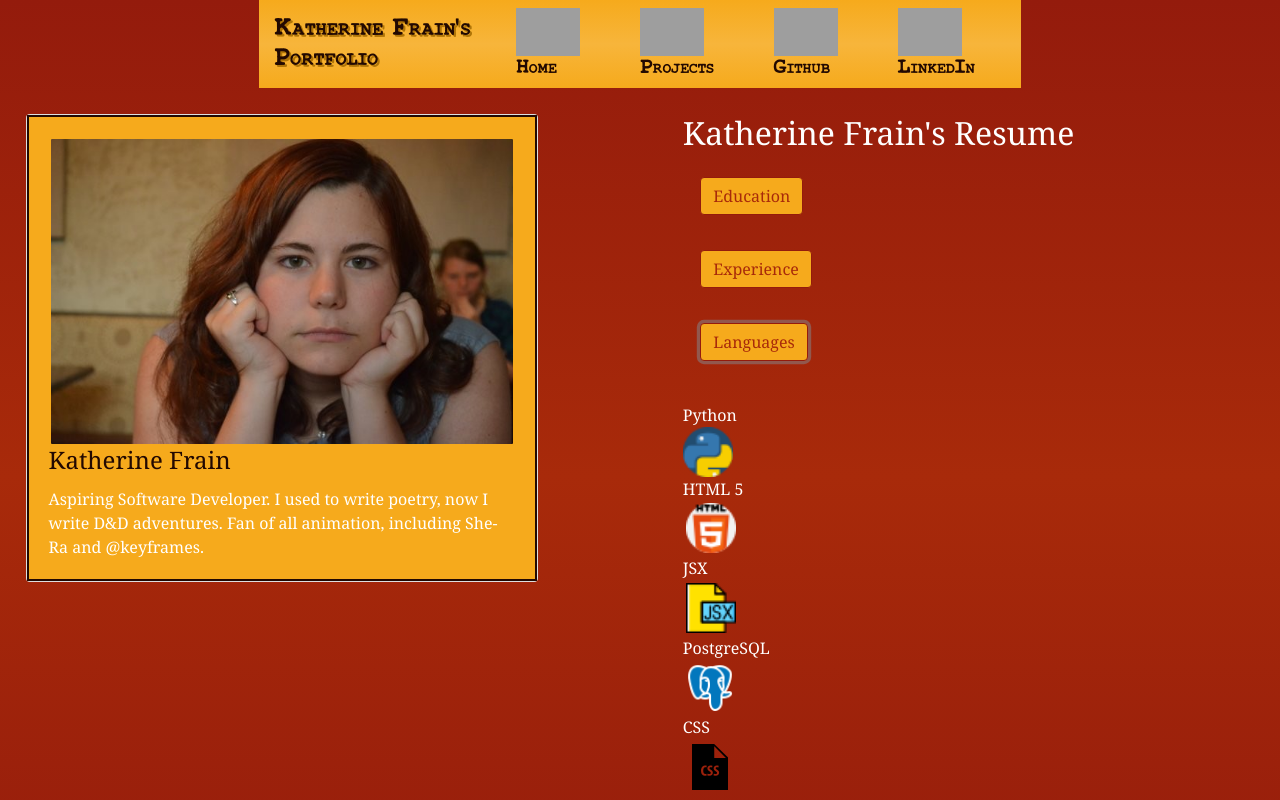
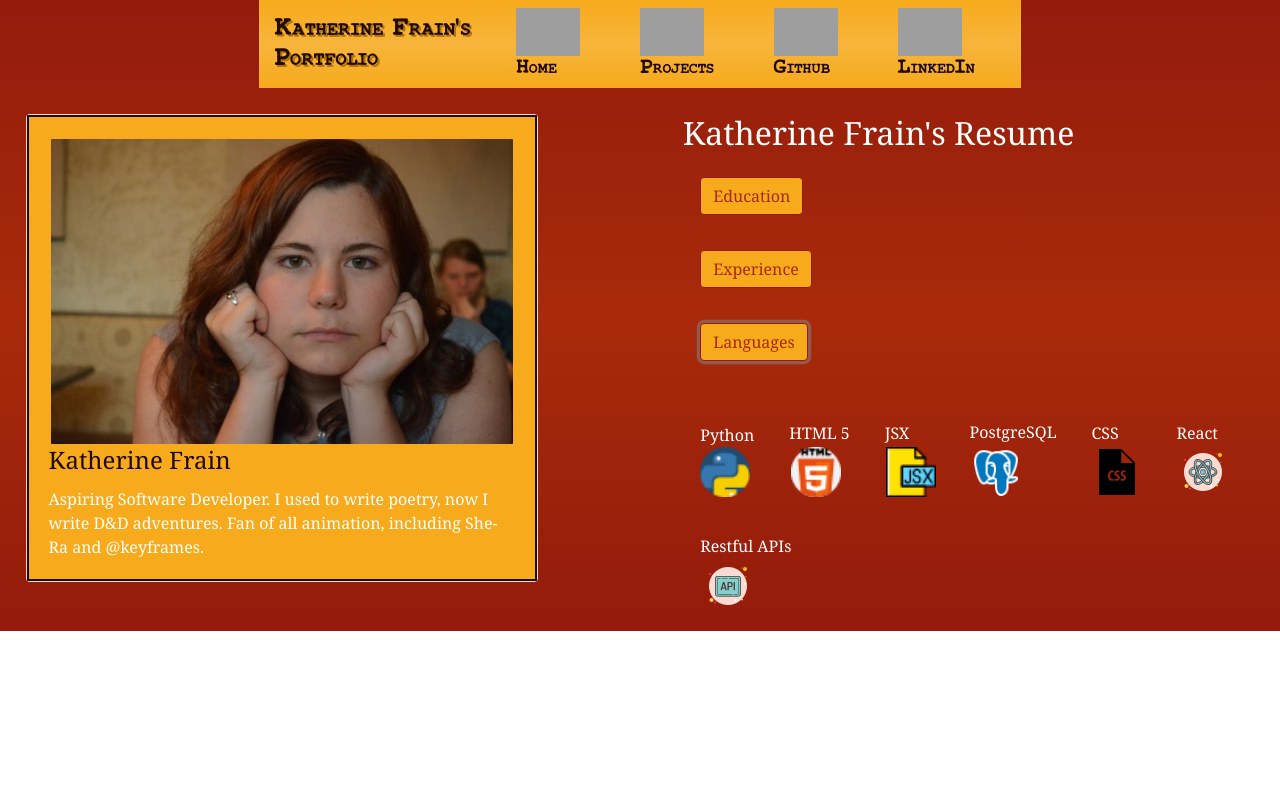
Before and after one commit to katherfrain/portfolio, a React (Create React App) app: page / in a window 1280 px wide. Both pictures are taken after a click on the button "Languages". Shown: the top 800 px of the page. Built offline with nearby package versions, Linux system fonts and the light colour scheme; grey boxes are pictures that could not be loaded.

Commit message:
minor changes

```diff
--- a/src/components/Resume.css
+++ b/src/components/Resume.css
@@ -10,6 +10,8 @@
 .card-body{
     margin: 20px
 }
-#icons {
+.icons {
     display: inline-block;
+    padding: 3%;
+    justify-content: space-between !important;
 }
--- a/src/components/Resume.js
+++ b/src/components/Resume.js
@@ -1,5 +1,5 @@
 import React from 'react';
-import { Button, Card, CardBody, CardSubtitle, CardTitle, Container, UncontrolledCollapse } from 'reactstrap';
+import { Button, Card, CardBody, CardSubtitle, CardTitle, Container, Row, UncontrolledCollapse } from 'reactstrap';
 import './Resume.css'
 import pythonicon from './icons/python.png'
 import html5icon from './icons/html-5.png'
@@ -79,21 +79,20 @@ export default function Resume() {
         <Button id ='languages'>Languages</Button>
         <UncontrolledCollapse toggler='#languages'>
         <br />
-        <div id='icons'>
-            <div>Python<br></br><img src={pythonicon} style={{width:'50px'}} alt='python icon from https://www.flaticon.com/free-icon/python_919852'/>
+            <div className='icons'>Python<br></br><img src={pythonicon} style={{width:'50px'}} alt='python icon from https://www.flaticon.com/free-icon/python_919852'/>
             </div>
-            <div>HTML 5<br /><img src={html5icon} style={{margin:'3%', width:'50px'}} alt='html 5 icon from https://www.flaticon.com/free-icon/html-5_919827' />
+            <div className='icons'>HTML 5<br /><img src={html5icon} style={{margin:'3%', width:'50px'}} alt='html 5 icon from https://www.flaticon.com/free-icon/html-5_919827' />
             </div>
-            <div>JSX<br /><img src={jsxicon} style={{margin:'3%', width:'50px'}} alt='jsx icon from https://www.flaticon.com/free-icon/jsx_541490?term=jsx&page=1&position=4&related_item_id=541490' />
+            <div className='icons'>JSX<br /><img src={jsxicon} style={{margin:'3%', width:'50px'}} alt='jsx icon from https://www.flaticon.com/free-icon/jsx_541490?term=jsx&page=1&position=4&related_item_id=541490' />
             </div>
-            <div> PostgreSQL<br /> <img src={postgresicon} style={{margin:'3%', width:'50px'}} alt ='postgres icon from https://icons8.com/icons/set/postgresql' />
+            <div className='icons'> PostgreSQL<br /> <img src={postgresicon} style={{margin:'3%', width:'50px'}} alt ='postgres icon from https://icons8.com/icons/set/postgresql' />
             </div>
-            <div>CSS <br /><img src={cssicon} style={{margin:'3%', width: '50px'}} alt='css icon from https://icons8.com/icons/set/css' />
+            <div className='icons'>CSS <br /><img src={cssicon} style={{margin:'3%', width: '50px'}} alt='css icon from https://icons8.com/icons/set/css' />
             </div>
-            <div>React <br /><img src={reacticon} style={{margin:'3%', width: '50px'}} alt='react icon from https://icons8.com/icons/set/react' />
+            <div className='icons'>React <br /><img src={reacticon} style={{margin:'3%', width: '50px'}} alt='react icon from https://icons8.com/icons/set/react' />
             </div>
-            <div>Restful APIs <br /> <img src={restfulicon} style={{margin: '3%', width:'50px'}} alt='restful API icon from https://icons8.com/icons/set/restful-api' />
-            </div></div>
+            <div className='icons'>Restful APIs <br /> <img src={restfulicon} style={{margin: '3%', width:'50px'}} alt='restful API icon from https://icons8.com/icons/set/restful-api' />
+            </div>
                </UncontrolledCollapse>
         </Container>
 
```
Also changed, not shown: public/logo512.png (deleted), 1 other file (tests, documents, lock files or other folders).
